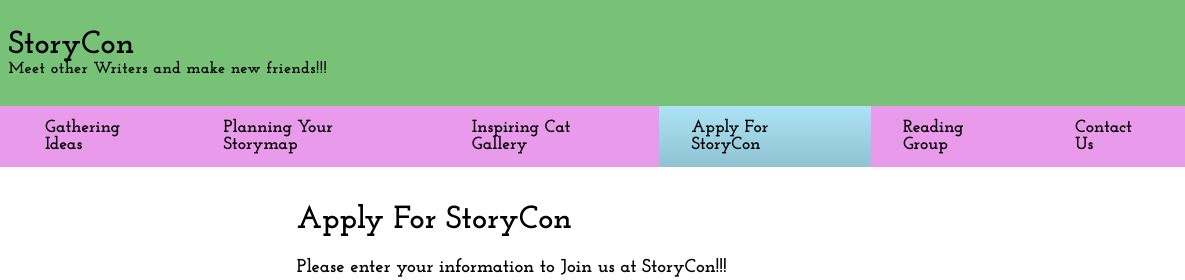
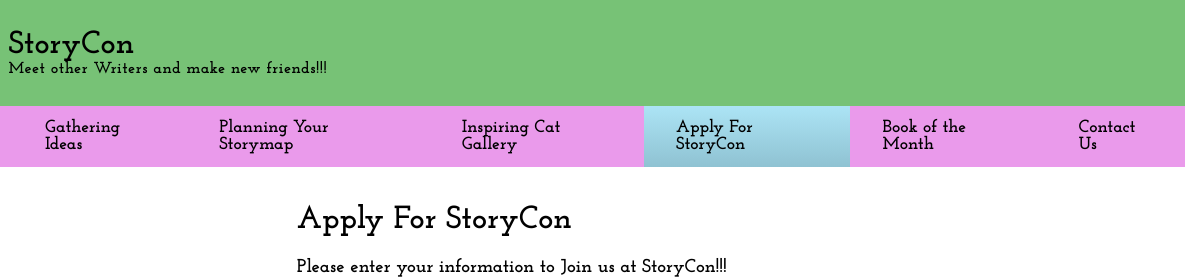
Before and after one commit to Reshiram647/dwdd1600, a plain HTML site: page 08media/form.html in a window 1280 px wide. Shown: the top 280 px of the page, 95-1280 px from the left. Drawn offline with Linux system fonts and the light colour scheme.

Commit message:
Update form.html

```diff
--- a/08media/form.html
+++ b/08media/form.html
@@ -30,7 +30,7 @@
                     <li><a href="plan.html">Planning Your Storymap</a></li>
                     <li><a href="catgallery.html">Inspiring Cat Gallery</a></li>
                     <li class="active"><a href="form.html">Apply For StoryCon</a></li>
-                    <li><a href="reading.html">Reading Group</a></li>
+                    <li><a href="reading.html">Book of the Month</a></li>
                     <li><a href="contact.html">Contact Us</a></li>
                 </ul>
             </nav>
```
